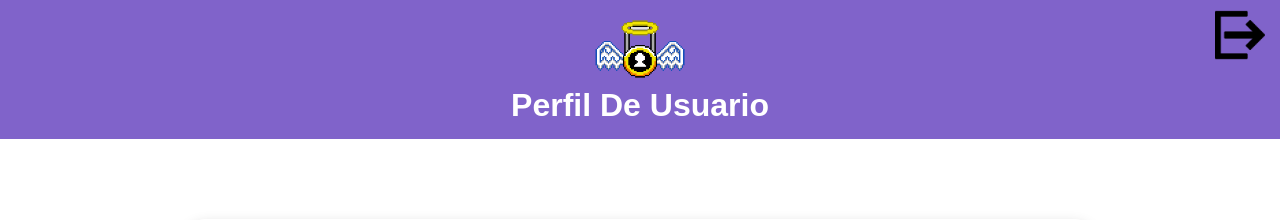
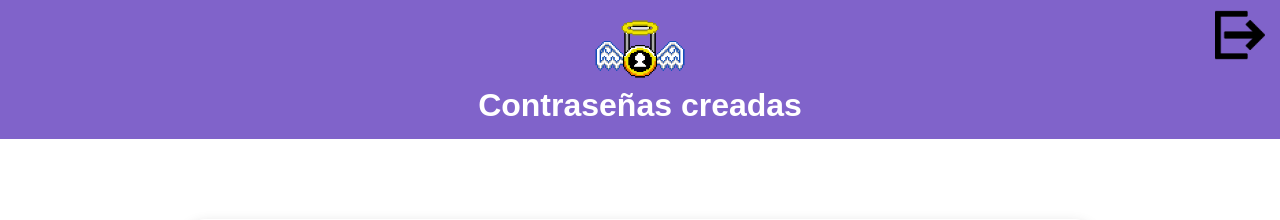
Before and after one commit to Jorkel79/Proyecto_WEBINTEGRAL, a PHP site: page /TablaDeRegistros.php in a window 1280 px wide. Shown: the top 220 px of the page. Run offline with PHP 8.4, Linux system fonts and the light colour scheme.

Commit message:
correcion en el titulo de la pagina

```diff
--- a/TablaDeRegistros.php
+++ b/TablaDeRegistros.php
@@ -10,7 +10,7 @@
 <body>
 <header>
     <img src="css/secupasslogo.png" alt="Logo">
-    <h1>Perfil De Usuario</h1>
+    <h1>Contraseñas creadas</h1>
     <div class="header-buttons">
       <a href="#" class="exit-button" title="Cerrar sesion">
         <img src="css/CerrarSesion.png" alt="Botón de salir">
```
